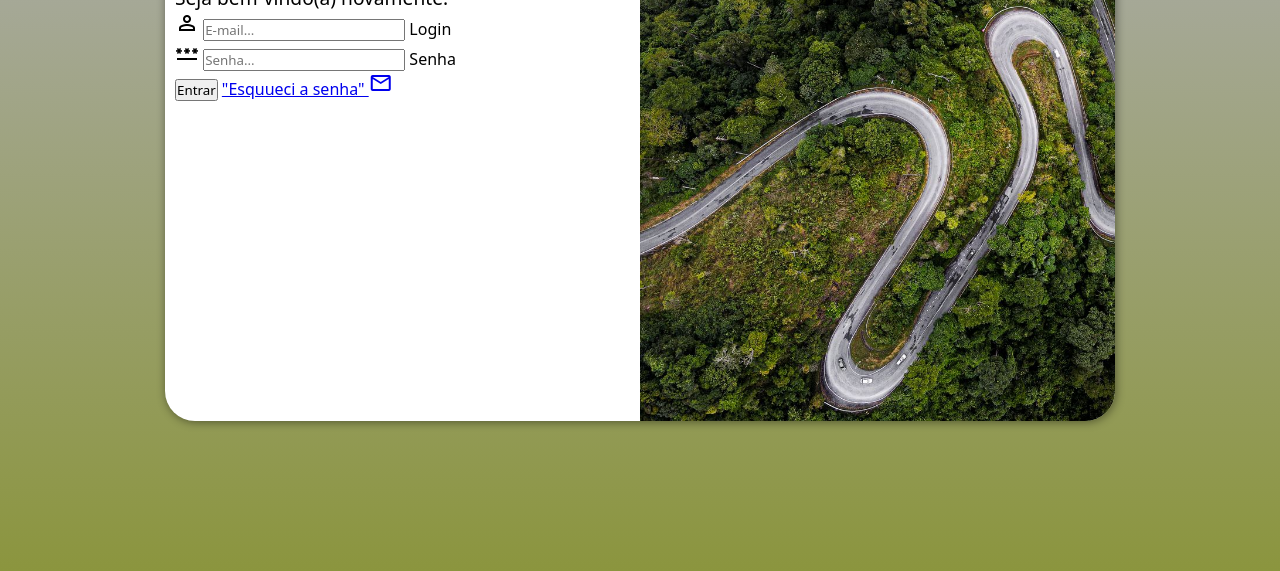
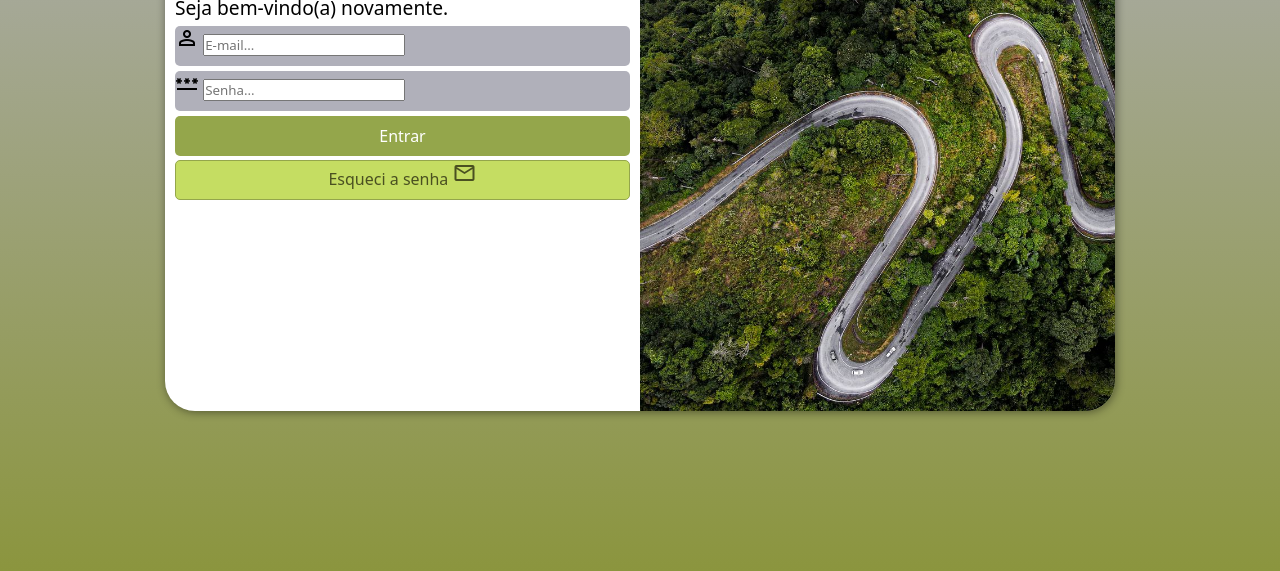
Before and after one commit to hugo-guerra/login-projeto, a plain HTML site: page index.html in a window 1280 px wide. Shown: the part 229-800 px from the top of the page. Drawn offline with nearby package versions, Linux system fonts and the light colour scheme.

Commit message:
Formulário formatado

```diff
--- a/estilos/style.css
+++ b/estilos/style.css
@@ -40,7 +40,7 @@
 
     background-color: white;
     width: 250px;
-    height: 500px;
+    height: 480px;
     border-radius: 30px;
     box-shadow: 1px 1px 10px rgba(0, 0, 0, 0.452);
 
@@ -69,3 +69,55 @@
 div#formulario > p {
     font-size: 0.8em;
 }
+
+form > div.campo{
+    background-color: #B0B0BA;
+    display: block;
+    width: 100%;
+    height: 40px;
+    border-radius: 5px;
+    margin:5px 0px;
+}
+
+div.campo > label{
+    display: none;
+}
+
+form > input[type=submit]{
+    display: block;
+    font-size: 1em;
+    width: 100%;
+    height: 40px;
+    background-color: #94A64B;
+    color: white;
+    border: none;
+    border-radius: 5px;
+    cursor: pointer;
+}
+
+form > input[type=submit]:hover{
+    background-color: #3d441f;
+}
+
+form > a.botao{
+    display: block;
+    text-align: center;
+    font-size: 1em;
+    width: 100%;
+    height: 40px;
+    background-color: #c5dd62;
+    border-radius: 5px;
+    cursor: pointer;
+    text-decoration: none;
+    color: #4a5021;
+    margin-top: 4px;
+    border: 1px solid #94A64B;
+}
+
+form > a.botao:hover{
+    background-color: #a5b469;
+}
+
+form > a.botao > i{
+    font-size: 0.8em;
+}
--- a/index.html
+++ b/index.html
@@ -30,7 +30,7 @@
                     </div>
                     <input type="submit" value="Entrar">
                     <a href="esqueci.html" class="botao">
-                        "Esquueci a senha"
+                        Esqueci a senha
                         <span class="material-symbols-outlined">mail</span>
                     </a>
                 </form>
```
